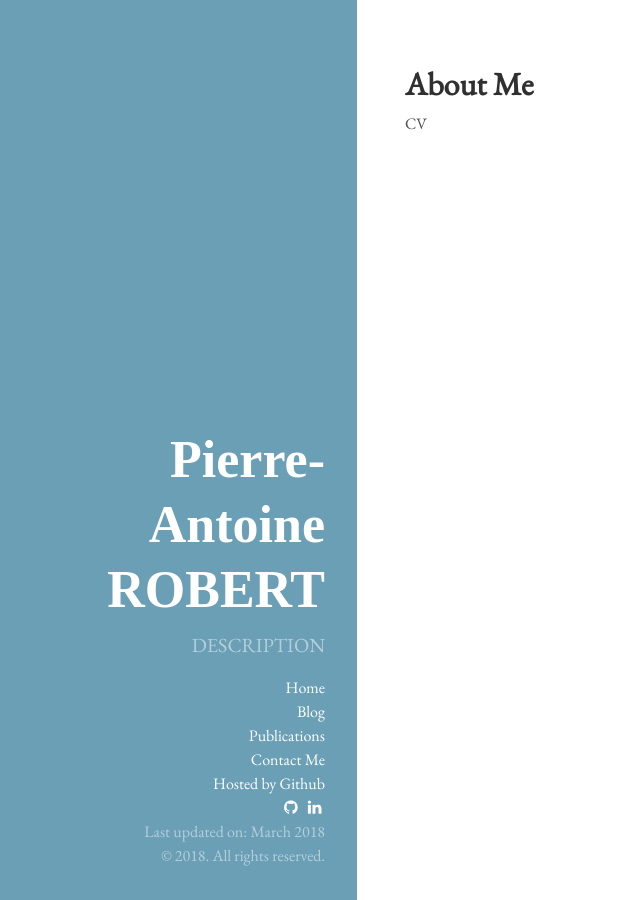
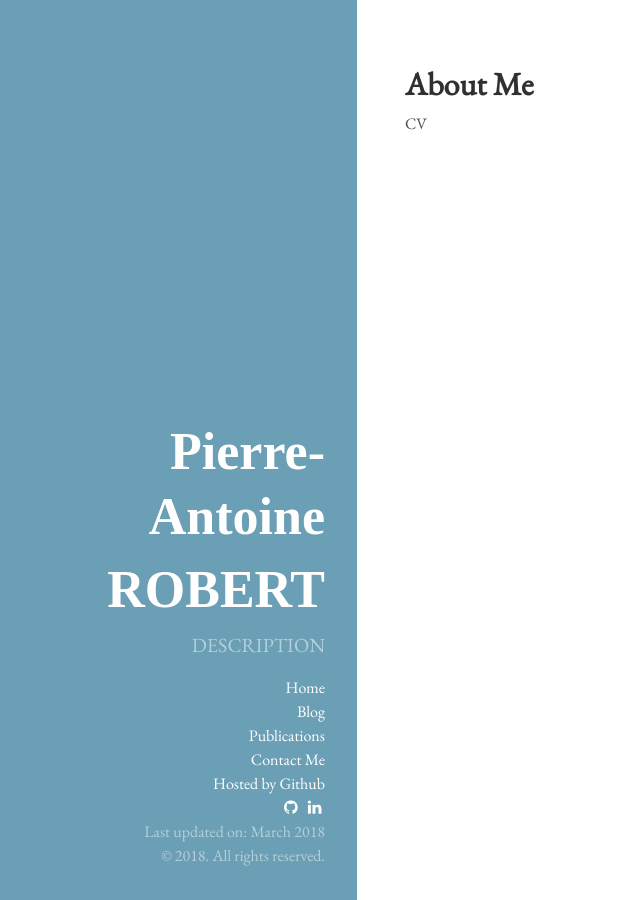
Before and after one commit to PARobert/PARobert.github.io, a Jekyll site: the page built from index.md, in a window 1280 px wide. Shown: the whole page, without its empty margins (27-667 px from the left). Built offline with Jekyll 4.4.1, drawn with Linux system fonts in a browser that asks for light colours.

Commit message:
Modified title

```diff
--- a/_config.yml
+++ b/_config.yml
@@ -52,6 +52,8 @@ paginate_path: "blog/page:num"
 
 # Setup
 title:            Pierre-Antoine ROBERT
+firstname: Pierre-Antoine
+lastname: ROBERT
 tagline:          'TAGLINE'     #  TO MODIFY
 description:      'DESCRIPTION' #  TO MODIFY
 url:              http://parobert.github.io/
--- a/_includes/sidebar.html
+++ b/_includes/sidebar.html
@@ -1,8 +1,14 @@
 <div class="sidebar">
   <div class="container sidebar-sticky">
     <div class="sidebar-about">
+      <!-- <h1> -->
+      <!--   {{ site.title }} -->
+      <!-- </h1> -->
       <h1>
-        {{ site.title }}
+        {{ site.firstname }}
+      </h1>
+      <h1>
+        {{ site.lastname }}
       </h1>
       <p class="lead">{{ site.description }}</p>
     </div>
```
Also changed, not shown: 1 other file.
